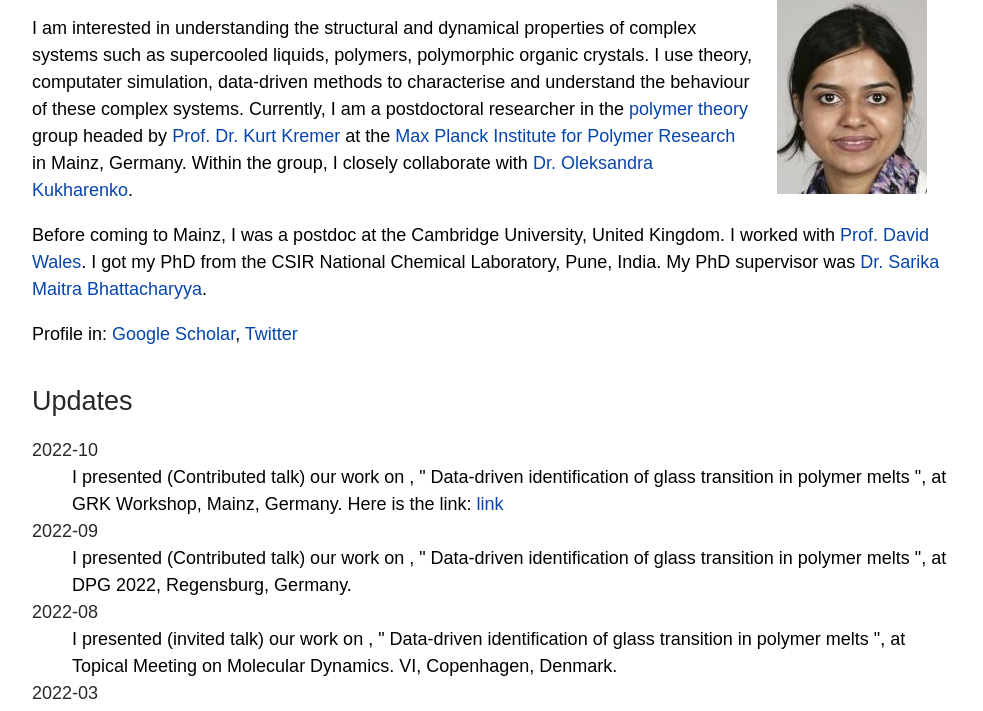
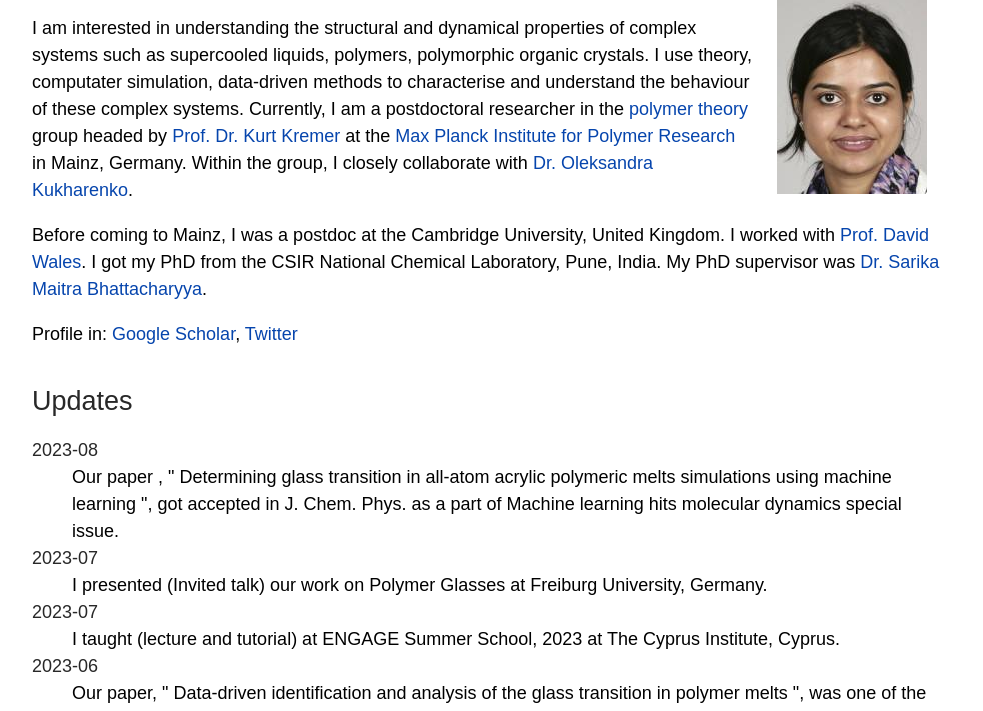
Before and after one commit to Atreyeempip/Atreyeempip.github.io, a plain HTML site: page index.html in a window 1280 px wide. Shown: the part 232-943 px from the top of the page, without its empty margins (148-1131 px from the left). Drawn offline with Linux system fonts and the light colour scheme.

Commit message:
updates updated

```diff
--- a/index.html
+++ b/index.html
@@ -60,6 +60,29 @@
 
         <h2>Updates</h2>
         <dl>
+
+
+
+            <dt><time>2023-08</time></dt>
+            <dd>
+               Our paper , &quot; Determining  glass transition in all-atom acrylic polymeric melts simulations using machine learning &quot;, got accepted in J. Chem. Phys. as a part of Machine learning hits molecular dynamics special issue.
+            </dd>
+
+            <dt><time>2023-07</time></dt>
+            <dd>
+               I presented (Invited talk) our work on Polymer Glasses at Freiburg University, Germany.
+            </dd>
+            <dt><time>2023-07</time></dt>
+            <dd>
+               I taught (lecture and tutorial) at ENGAGE Summer School, 2023 at The Cyprus Institute, Cyprus.
+            </dd>
+
+            <dt><time>2023-06</time></dt>
+            <dd>
+               Our paper, &quot; Data-driven identification and analysis of
+the glass transition in polymer melts &quot;, was one of the most downloaded articles in ACS. Macro. Lett. in June, 2023.
+            </dd>
+
             <dt><time>2022-10</time></dt>
             <dd>
                I presented (Contributed talk) our work on , &quot;  Data-driven identification of glass transition in polymer melts  &quot;, at GRK Workshop, Mainz, Germany.
```
